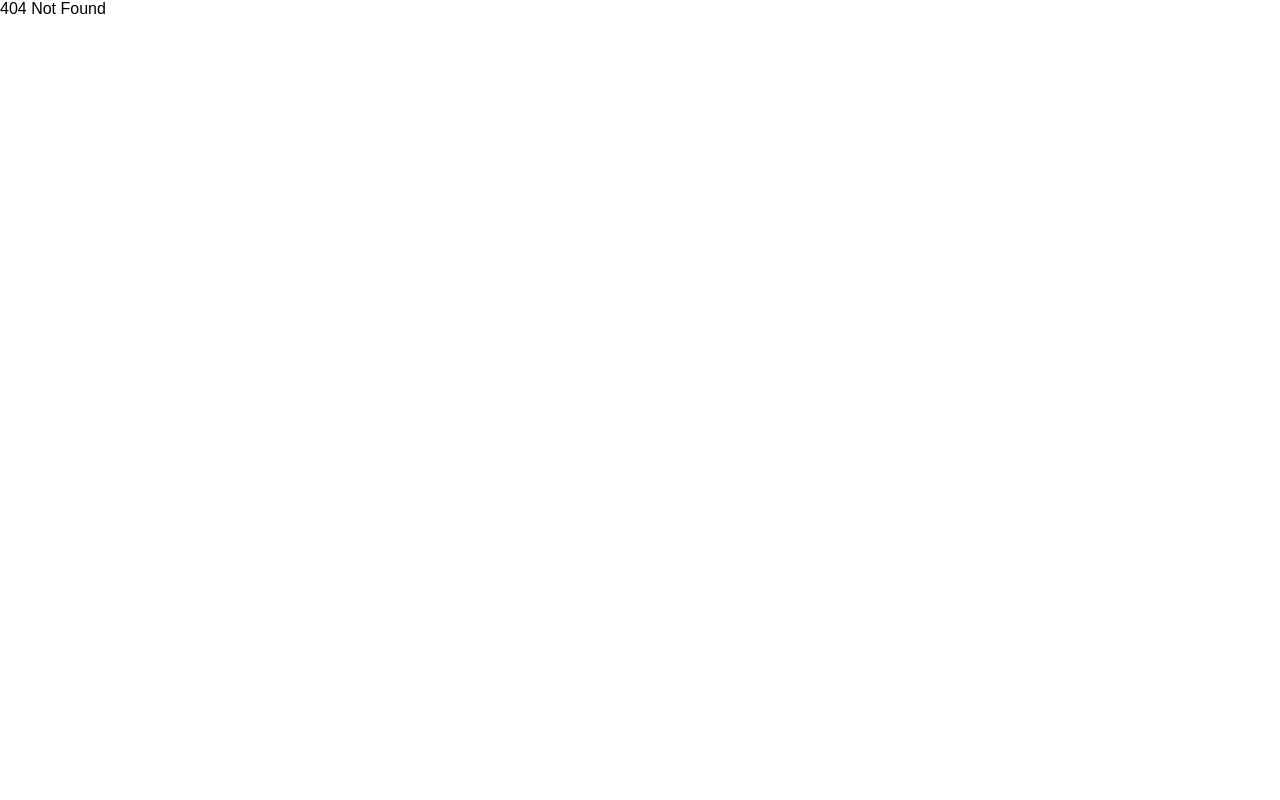
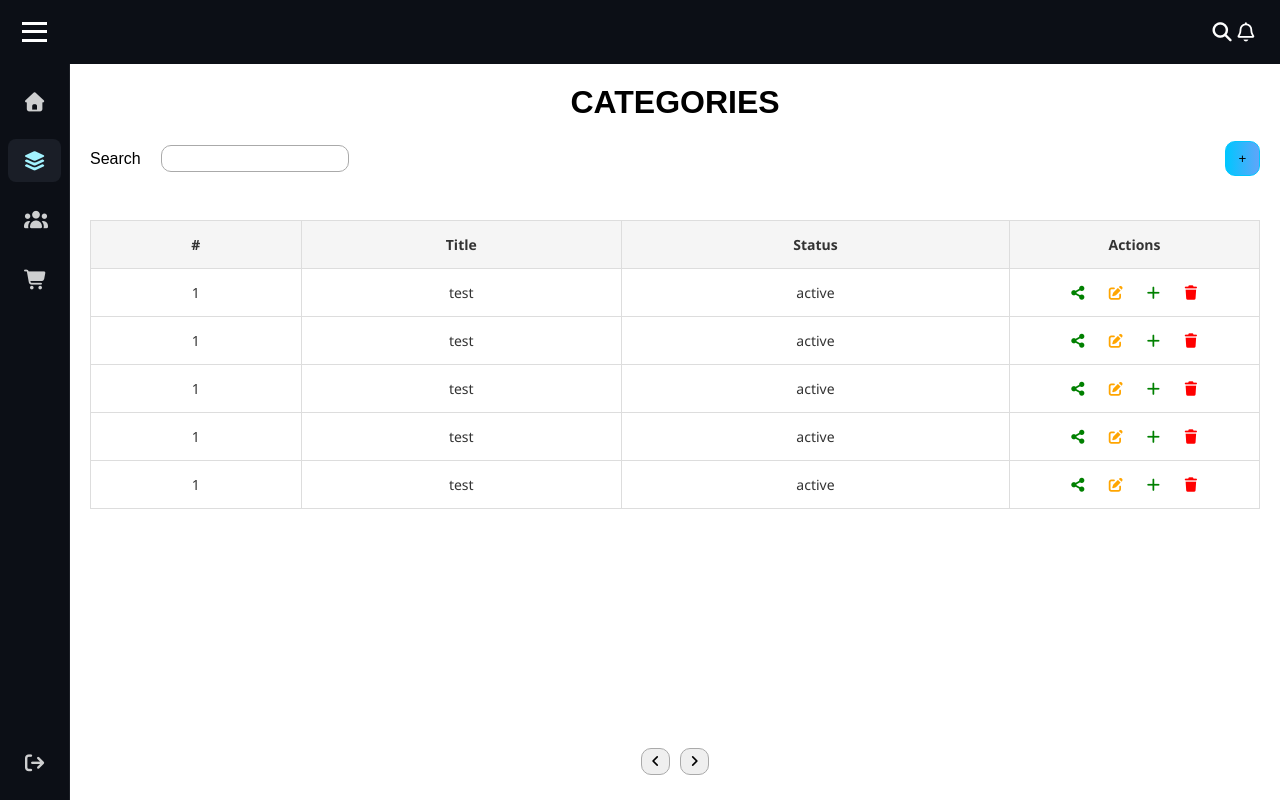
Before and after one commit to AliTohidlou-dev/react-dashboard, a React (Vite) app: page /categories in a window 1280 px wide. Before the commit this address had no page. Built offline with nearby package versions, Linux system fonts and the light colour scheme.

Commit message:
fixed bugs

```diff
--- a/src/assets/css/style.css
+++ b/src/assets/css/style.css
@@ -289,13 +289,14 @@ a {
   padding: 1rem 0.5rem;
   display: flex;
   flex-direction: column;
-  gap: 1rem;
   transition: width 0.3s ease;
   border-inline-end: 1px solid #1c1f26;
   position: absolute;
   top: 0;
   padding-top: 4rem;
   z-index: 999;
+  overflow-y: scroll;
+  gap: 1rem;
 }
 
 .sidebar.collapsed {
@@ -303,6 +304,11 @@ a {
 }
 
 /* NavLink Styles */
+.nav-links {
+  display: flex;
+  flex-direction: column;
+  flex-grow: 1;
+}
 .nav-link {
   display: flex;
   align-items: center;
@@ -325,7 +331,10 @@ a {
   min-width: 20px;
   text-align: center;
 }
-
+.logout {
+  position: relative;
+  margin-top: auto;
+}
 /* Active link */
 .nav-link.active {
   background-color: #1a1e27;
@@ -485,7 +494,7 @@ th,
 td {
   padding: 14px 16px;
   border: 1px solid #ddd;
-  text-align: left;
+  text-align: center;
 }
 
 tr:hover {
@@ -493,6 +502,89 @@ tr:hover {
 }
 
 /* Dashboard-Content-end */
+/* Pages-section-start */
+.edit-pages {
+  display: flex;
+  flex-direction: column;
+  align-items: center;
+  gap: 20px;
+  width: 100%;
+  min-height: 100%;
+}
+.edit-pages h1 {
+  margin-top: 20px;
+  text-transform: uppercase;
+}
+.edit-pages .header {
+  width: 100%;
+  display: flex;
+  align-items: center;
+  justify-content: space-between;
+  padding-inline: 20px;
+}
+.search-bar {
+  display: flex;
+  gap: 20px;
+  align-items: center;
+}
+.search-bar input {
+  outline: none;
+  padding: 0.3rem;
+  border-radius: 10px;
+  border: 1px solid #aaa;
+}
+.header .add {
+  padding: 0.3rem;
+  width: 35px;
+  height: 35px;
+  cursor: pointer;
+  border: 1px solid #00c6ff;
+  background: linear-gradient(to right, #00c6ff, #60a5f9);
+  border-radius: 10px;
+}
+.header .add:hover {
+  background: linear-gradient(to right, #60a5f9, #00c6ff);
+}
+.edit-table {
+  width: 100%;
+  padding-inline: 20px;
+}
+tr .actions-btn {
+  width: 250px;
+  max-width: 300px;
+}
+tr .actions-btn i {
+  margin-inline: 10px;
+  cursor: pointer;
+}
+tr .actions-btn i:nth-child(1) {
+  color: green;
+}
+tr .actions-btn i:nth-child(2) {
+  color: orange;
+}
+tr .actions-btn i:nth-child(3) {
+  color: green;
+}
+tr .actions-btn i:nth-child(4) {
+  color: red;
+}
+.pagination {
+  display: flex;
+  padding: 25px;
+  margin-top: auto;
+  gap: 10px;
+}
+.pagination button{
+  padding: 5px;
+  border: 1px solid #aaa;
+  border-radius: 10px;
+  cursor: pointer;
+}
+.pagination button:hover{
+  transform: translateY(-2px);
+}
+/* Pages-section-end */
 @media (max-width: 768px) {
   .auth-container {
     flex-direction: column;
@@ -502,7 +594,7 @@ tr:hover {
   .auth-content {
     display: none;
   }
-    .containers {
+  .containers {
     flex-direction: column;
     margin-inline: 1rem;
   }
@@ -512,5 +604,4 @@ tr:hover {
     flex: 1 1 100%;
     width: 100%;
   }
-
 }
--- a/src/components/App.jsx
+++ b/src/components/App.jsx
@@ -5,6 +5,7 @@ import Login from "./auth/Login";
 import Signup from "./auth/Signup";
 import ForgotPassword from "./auth/ForgetPassword";
 import Home from "../pages/Home";
+import Categories from "../pages/Categories";
 
 const App = () => {
   return (
@@ -17,6 +18,9 @@ const App = () => {
       <Route path="/home" element={<DashboardLayout />}>
         <Route index element={<Home />} />
       </Route>
+      <Route path="/categories" element={<DashboardLayout />}>
+        <Route index element={<Categories/>} />
+      </Route>
       <Route path="/users" element={<DashboardLayout />}>
         <Route index element={<p>users</p>} />
         <Route path=":id" element={<p>hi</p>}/>
--- a/src/components/home/UsersTable.jsx
+++ b/src/components/home/UsersTable.jsx
@@ -8,16 +8,16 @@ function UsersTable() {
                   #
                 </th>
                 <th>
-                  category
+                  Category
                 </th>
                 <th>
-                  title
+                  Title
                 </th>
                 <th>
-                  details
+                  Details
                 </th>
                 <th>
-                  actions
+                  Actions
                 </th>
               </tr>
             </thead>
--- a/src/layouts/admin/sidebar/index.jsx
+++ b/src/layouts/admin/sidebar/index.jsx
@@ -7,9 +7,14 @@ function Sidebar() {
 
   return (
     <aside className={collapsed ? "sidebar collapsed" : "sidebar"}>
-      <NavLink className={({ isActive }) => isActive ? "nav-link active" : "nav-link"} to="/home">
+      <div className="nav-links">
+             <NavLink className={({ isActive }) => isActive ? "nav-link active" : "nav-link"} to="/home">
         <i className="fas fa-home"></i>
         {!collapsed && <span>Home</span>}
+      </NavLink>
+      <NavLink className={({ isActive }) => isActive ? "nav-link active" : "nav-link"} to="/categories">
+        <i className="fa-solid fa-layer-group"></i>
+        {!collapsed && <span>Categories</span>}
       </NavLink>
       <NavLink className={({ isActive }) => isActive ? "nav-link active" : "nav-link"} to="/users">
         <i className="fas fa-users"></i>
@@ -19,6 +24,11 @@ function Sidebar() {
         <i className="fa-solid fa-cart-shopping"></i>
         {!collapsed && <span>Products</span>}
       </NavLink>
+      </div>
+      <NavLink className={({ isActive }) => isActive ? "nav-link logout active" : "nav-link logout"} to="/">
+        <i className="fa-solid fa-arrow-right-from-bracket"></i>
+        {!collapsed && <span>Logout</span>}
+      </NavLink>
     </aside>
   );
 }
--- /dev/null
+++ b/src/pages/Categories.jsx
@@ -0,0 +1,93 @@
+function Categories() {
+  return (
+    <div className="edit-pages">
+      <h1>Categories</h1>
+      <div className="header">
+        <div className="search-bar">
+          <label htmlFor="searchBar">Search</label>
+          <input id="searchBar" name="searchBar" />
+        </div>
+        <button className="add">+</button>
+      </div>
+      <div className="edit-table">
+        <table>
+          <thead>
+            <tr>
+              <th>#</th>
+              <th>Title</th>
+              <th>Status</th>
+              <th>Actions</th>
+            </tr>
+          </thead>
+          <tbody>
+            <tr>
+              <td>1</td>
+              <td>test</td>
+              <td>active</td>
+              <td className="actions-btn">
+                <i class="fa-solid fa-share-nodes"></i>
+                <i class="fa-solid fa-pen-to-square"></i>
+                <i class="fa-solid fa-plus"></i>
+                <i class="fa-solid fa-trash"></i>
+              </td>
+            </tr>
+            <tr>
+              <td>1</td>
+              <td>test</td>
+              <td>active</td>
+              <td className="actions-btn">
+                <i class="fa-solid fa-share-nodes"></i>
+                <i class="fa-solid fa-pen-to-square"></i>
+                <i class="fa-solid fa-plus"></i>
+                <i class="fa-solid fa-trash"></i>
+              </td>
+            </tr>
+            <tr>
+              <td>1</td>
+              <td>test</td>
+              <td>active</td>
+              <td className="actions-btn">
+                <i class="fa-solid fa-share-nodes"></i>
+                <i class="fa-solid fa-pen-to-square"></i>
+                <i class="fa-solid fa-plus"></i>
+                <i class="fa-solid fa-trash"></i>
+              </td>
+            </tr>
+            <tr>
+              <td>1</td>
+              <td>test</td>
+              <td>active</td>
+              <td className="actions-btn">
+                <i class="fa-solid fa-share-nodes"></i>
+                <i class="fa-solid fa-pen-to-square"></i>
+                <i class="fa-solid fa-plus"></i>
+                <i class="fa-solid fa-trash"></i>
+              </td>
+            </tr>
+            <tr>
+              <td>1</td>
+              <td>test</td>
+              <td>active</td>
+              <td className="actions-btn">
+                <i class="fa-solid fa-share-nodes"></i>
+                <i class="fa-solid fa-pen-to-square"></i>
+                <i class="fa-solid fa-plus"></i>
+                <i class="fa-solid fa-trash"></i>
+              </td>
+            </tr>
+          </tbody>
+        </table>
+      </div>
+      <div className="pagination">
+        <button>
+          <i class="fa-solid fa-angle-left"></i>
+        </button>
+        <button>
+          <i class="fa-solid fa-angle-right"></i>
+        </button>
+      </div>
+    </div>
+  );
+}
+
+export default Categories;
```
